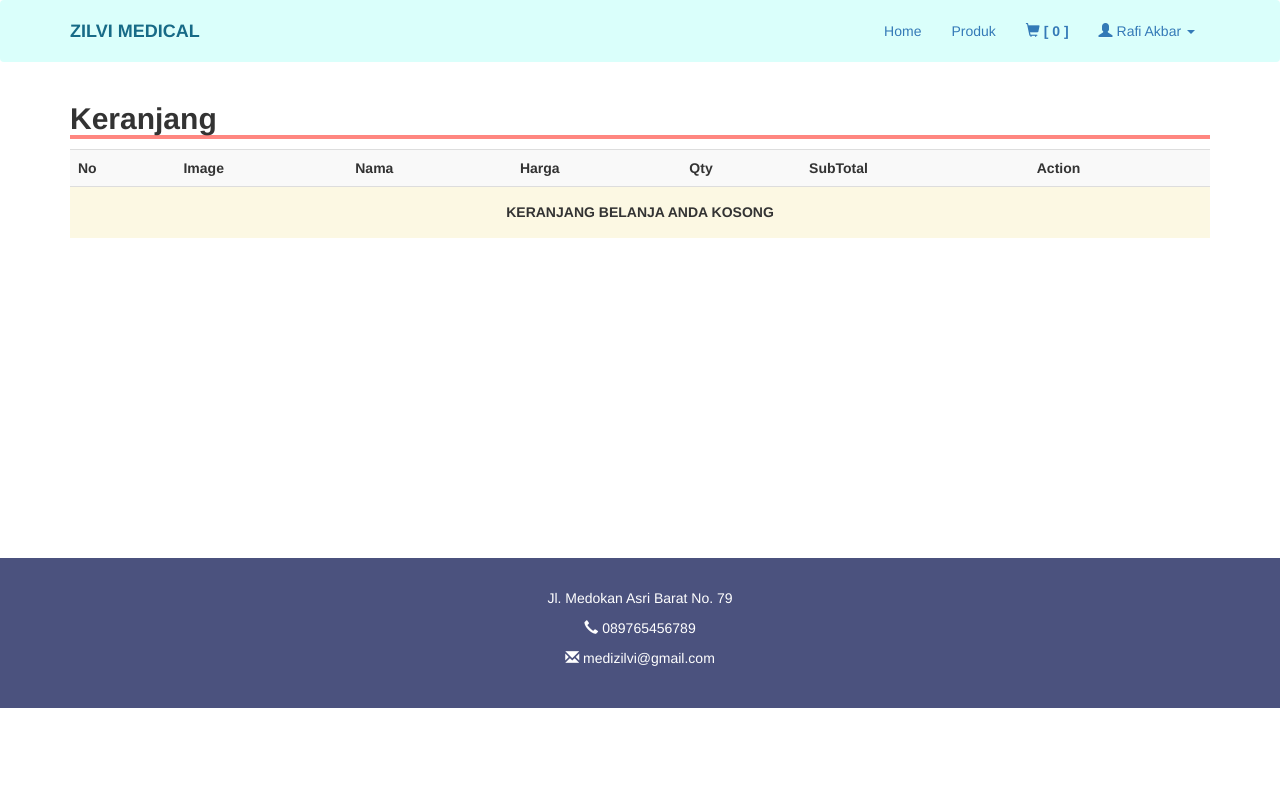
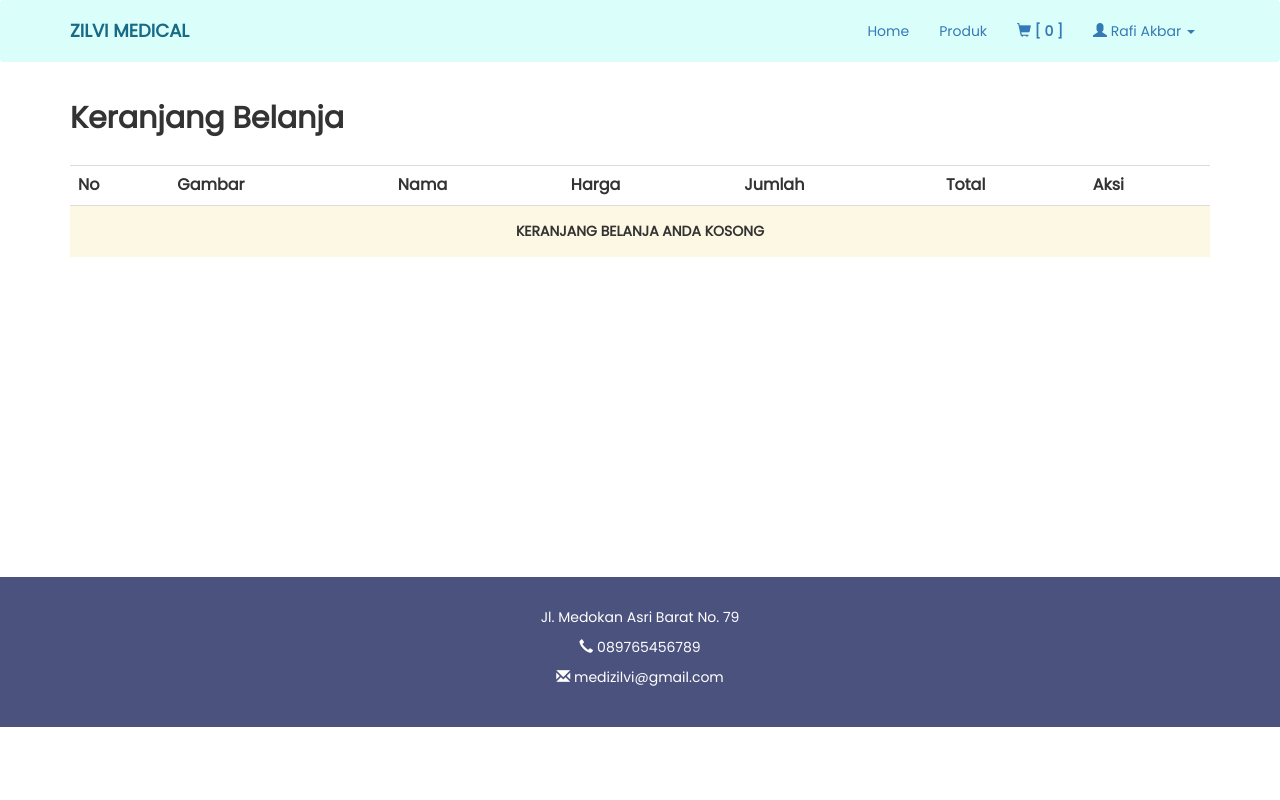
Before and after one commit to zilviazz/toko_alat, a PHP site: page /keranjang.php in a window 1280 px wide. Run offline with PHP 8.4, Linux system fonts and the light colour scheme; a user stored in the database is signed in; data comes from the database, SQL or seed files in the repository.

Commit message:
detail dan keranjang

```diff
--- a/keranjang.php
+++ b/keranjang.php
@@ -1,3 +1,9 @@
+<head>
+	<link rel="preconnect" href="https://fonts.googleapis.com">
+	<link rel="preconnect" href="https://fonts.gstatic.com" crossorigin>
+	<link href="https://fonts.googleapis.com/css2?family=Poppins&display=swap" rel="stylesheet">
+</head>
+
 <?php
 include 'header.php';
 if(isset($_POST['submit1'])){
@@ -30,8 +36,8 @@ if(isset($_POST['submit1'])){
 
 
 <div class="container" style="padding-bottom: 300px;">
-	<h2 style=" width: 100%; border-bottom: 4px solid #ff8680"><b>Keranjang</b></h2>
-		<table class="table table-striped">
+	<h2 style=" width: 100%; font-family: poppins; padding-bottom: 20px;"><b>Keranjang Belanja</b></h2>
+		<table class="table">
 			<?php
 			if(isset($_SESSION['user'])){
 				$kode_cs = $_SESSION['kd_cs'];
@@ -44,12 +50,12 @@ if(isset($_POST['submit1'])){
 					<thead>
 						<tr>
 							<th scope="col">No</th>
-							<th scope="col">Image</th>
+							<th scope="col">Gambar</th>
 							<th scope="col">Nama</th>
 							<th scope="col">Harga</th>
-							<th scope="col">Qty</th>
-							<th scope="col">SubTotal</th>
-							<th scope="col">Action</th>
+							<th scope="col">Jumlah</th>
+							<th scope="col">Total</th>
+							<th scope="col">Aksi</th>
 						</tr>
 					</thead>
 					<?php
@@ -70,9 +76,9 @@ if(isset($_POST['submit1'])){
 							<td><img src="image/produk/<?= $row['gambar']; ?>" width="100"></td>
 							<td><?= $row['nama']; ?></td>
 							<td>Rp.<?= number_format($row['hrg']);  ?></td>
-							<td><input type="number" name="qty" class="form-control" style="text-align: center;" value="<?= $row['jml']; ?>"></td>
+							<td><input type="number" name="qty" class="form-control" style="text-align: center; width: 50px;" value="<?= $row['jml']; ?>"></td>
 							<td>Rp.<?= number_format($row['hrg'] * $row['jml']);  ?></td>
-							<td><button type="submit" name="submit1" class="btn btn-warning">Update</button> | <a href="keranjang.php?del=1&id=<?= $row['keranjang']; ?>" class="btn btn-danger" onclick="return confirm('Yakin ingin dihapus ?')">Delete</a></td>
+							<td><button type="submit" name="submit1" class="btn btn-warning"><i class="glyphicon glyphicon-pencil"></i></button> | <a href="keranjang.php?del=1&id=<?= $row['keranjang']; ?>" class="btn btn-danger" onclick="return confirm('Yakin ingin dihapus ?')"><i class="glyphicon glyphicon-trash"></i></a></td>
 						</tr>
 						</form>
 					<?php
@@ -84,22 +90,22 @@ if(isset($_POST['submit1'])){
 					 ?>
 
 						<tr>
-							<td colspan="7" style="text-align: right; font-weight: bold;">Grand Total = Rp.<?= number_format($hasil); ?></td>
+							<td colspan="7" style="text-align: right; font-weight: bold;">Total Keseluruhan = Rp.<?= number_format($hasil); ?></td>
 						</tr>
 						<tr>
-							<td colspan="7" style="text-align: right; font-weight: bold;"><a href="index.php" class="btn btn-success">Lanjutkan Belanja</a> <a href="checkout.php?kode_cs=<?= $kode_cs; ?>" class="btn btn-primary">Checkout</a></td>
+							<td colspan="7" style="text-align: right; font-weight: bold;"><a href="produk.php" class="btn btn-info">Back</a> <a href="checkout.php?kode_cs=<?= $kode_cs; ?>" class="btn btn-primary">Checkout</a></td>
 						</tr>
 						<?php
 					}else{
 						echo "
 						<tr>
 						<th scope='col'>No</th>
-						<th scope='col'>Image</th>
+						<th scope='col'>Gambar</th>
 						<th scope='col'>Nama</th>
 						<th scope='col'>Harga</th>
-						<th scope='col'>Qty</th>
-						<th scope='col'>SubTotal</th>
-						<th scope='col'>Action</th>
+						<th scope='col'>Jumlah</th>
+						<th scope='col'>Total</th>
+						<th scope='col'>Aksi</th>
 						</tr>
 						<tr>
 						<td colspan='7' class='text-center bg-warning'><h5><b>KERANJANG BELANJA ANDA KOSONG </b></h5></td>
@@ -127,3 +133,9 @@ if(isset($_POST['submit1'])){
 <?php
 include 'footer.php';
 ?>
+
+<style>
+	body{
+		font-family: poppins;
+	}
+</style>
```
Also changed, not shown: detail_produk.php (+14 -11 lines).
